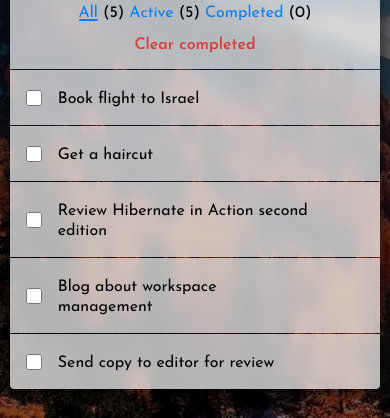
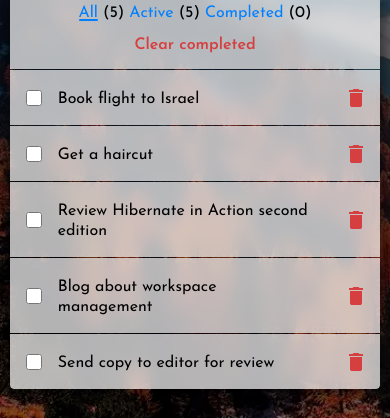
Before and after one commit to arlagonix/todo-app, a website built with webpack: page src/index.html in a window 390 px wide. Shown: the part 247-665 px from the top of the page. Built offline with nearby package versions, Linux system fonts and the light colour scheme.

Commit message:
fix for mobile devices

```diff
--- a/src/index.scss
+++ b/src/index.scss
@@ -120,7 +120,6 @@ $main-font: "Josefin Sans", sans-serif;
   width: 48px;
   height: 48px;
   cursor: pointer;
-  // transition: 0.3s;
   border-radius: 50%;
 
   &:hover {
@@ -144,7 +143,6 @@ $main-font: "Josefin Sans", sans-serif;
   border-radius: $standard-border-radius;
   height: 48px;
   display: flex;
-  // transition: 0.3s;
   box-shadow: var(--shadow-color) 0 0 32px;
 
   &__field {
@@ -351,7 +349,15 @@ $main-font: "Josefin Sans", sans-serif;
     background: url(../static/icon-delete.svg) no-repeat center;
     pointer-events: initial;
     opacity: 1;
-    // transition: 0.3s;
+  }
+
+  @media (hover: none) {
+    &__del {
+      display: initial;
+      background: url(../static/icon-delete.svg) no-repeat center;
+      pointer-events: initial;
+      opacity: 1;
+    }
   }
 
   &:hover &__del:hover {
```
Also changed, not shown: build/index.css, build/index.html.
